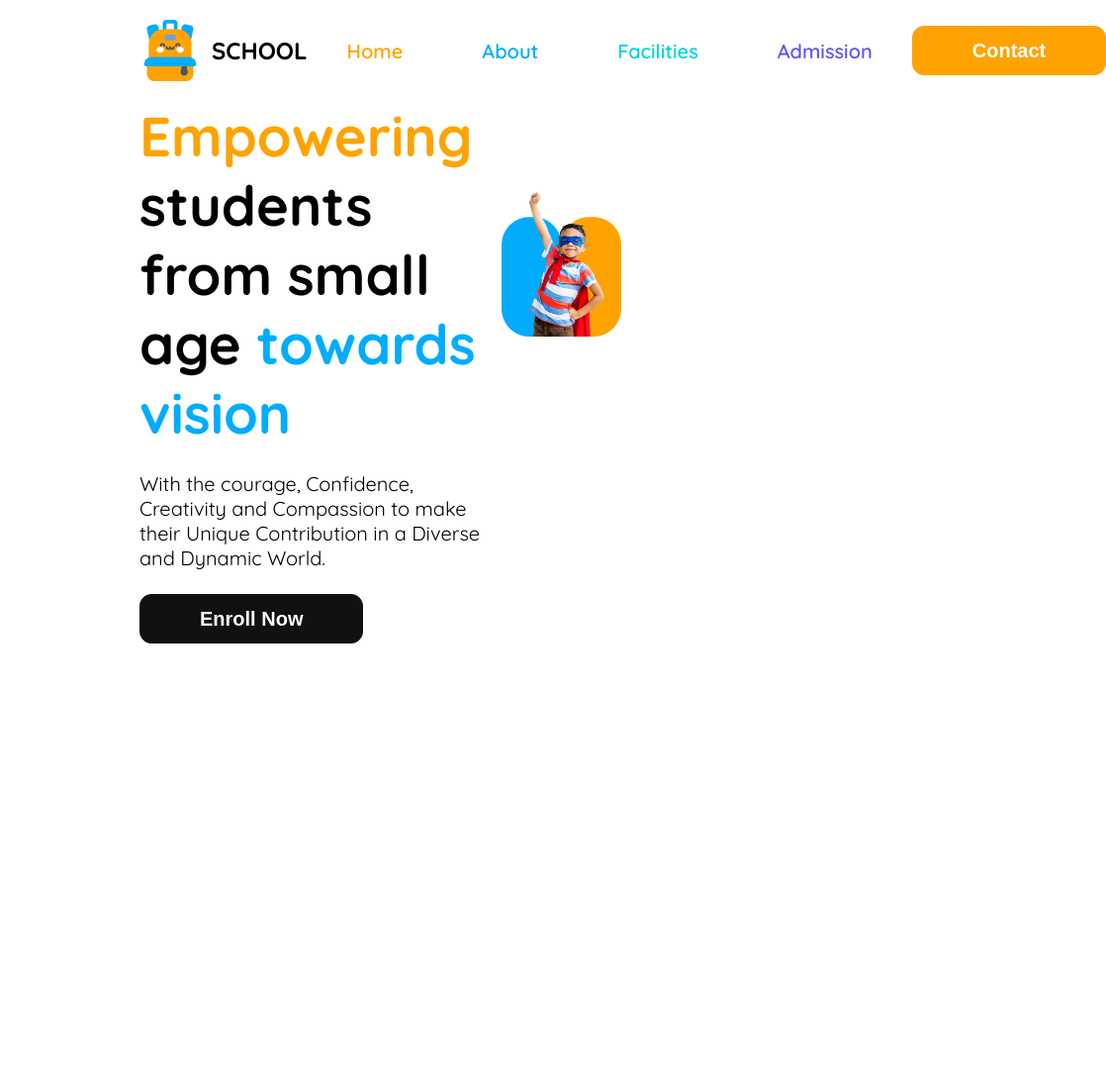
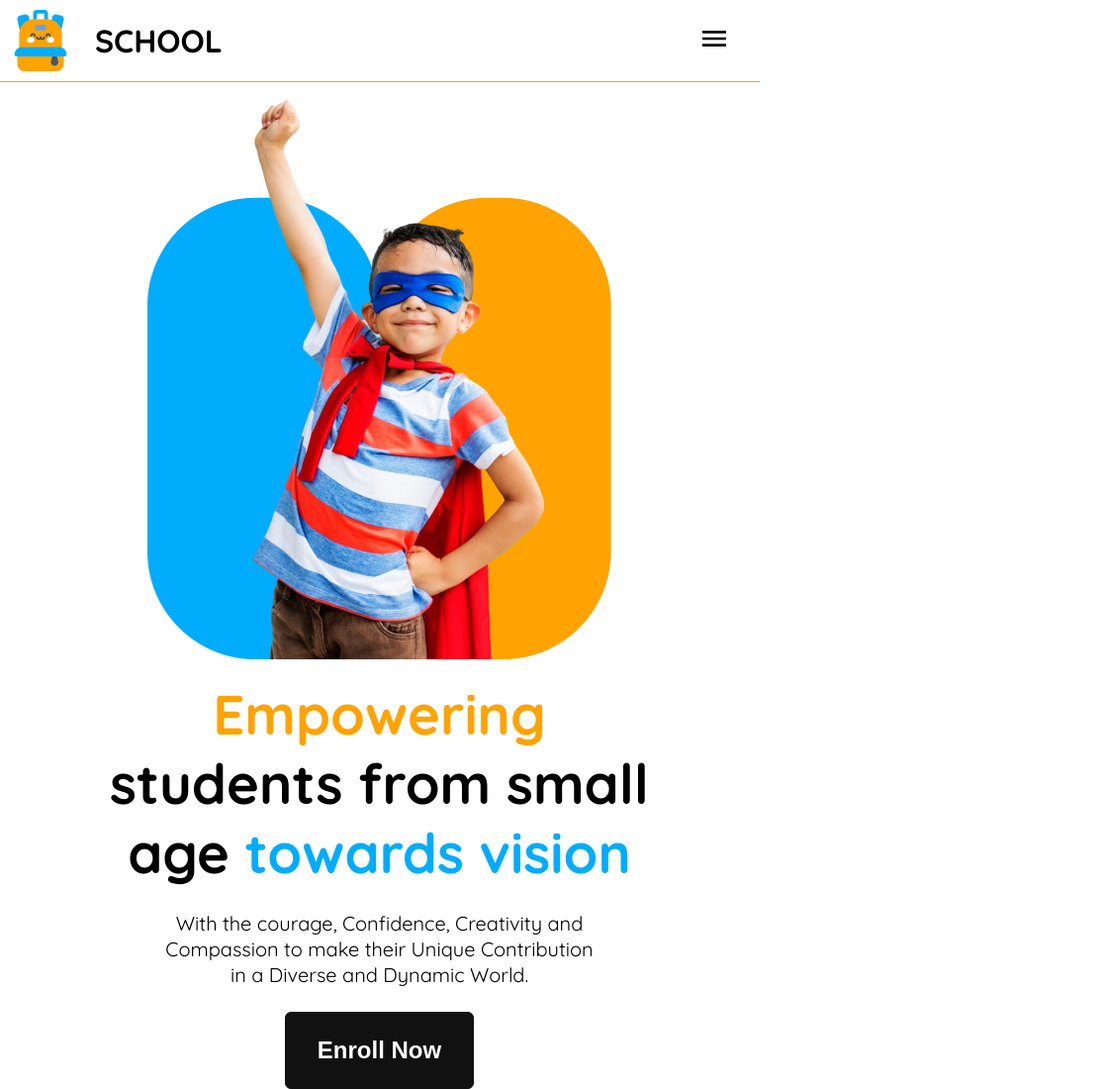
Before and after one commit to md-mainul-980/assignment-2, a plain HTML site: page index.html in a window 768 px wide. Shown: the whole page at 99% size, 1118 px wide, since content can reach past the window. Before the commit the page ends 800 px from the top, so only its background shows below. Drawn offline with Linux system fonts and the light colour scheme.

Commit message:
some change

```diff
--- a/style.css
+++ b/style.css
@@ -26,7 +26,7 @@ a, button {
     text-decoration: none;
 }
 
-a button {
+a, button {
     cursor: pointer;
 }
 
@@ -49,7 +49,12 @@ a button {
 .top_left {
     display: flex;
     align-items: center;
-    gap: 0.688em;
+    gap: 24px;
+}
+
+.top_left h2 {
+    font-size: 2rem;
+    font-weight: bold;
 }
 
 .top_left h2, img {
@@ -123,7 +128,7 @@ nav a {
 }
 
 .cta button {
-    transition: all 1.6s ease 0s;
+    transition: all 0.75s ease 0s;
 }
 .cta button:hover {
     box-shadow: rgba(254, 163, 1, 1) 0px 5px 15px;
@@ -276,7 +281,8 @@ nav a {
     }
 
     .banner_text p {
-        font-size: 0.875rem;
+        font-size: 0.975rem;
+        font-weight: 500;
         padding-bottom: 1.5rem;
     }
 
@@ -285,9 +291,119 @@ nav a {
         border-radius: 6px;
         color: white;
         font-weight: 600;
-        font-size: 1rem;
+        font-size: 1.1rem;
         padding: 14px 40px;
         border: 1px solid rgba(17, 17, 17, 1);
     }
 
 }
+
+@media (min-width: 577px) and (max-width: 992px) {
+    .top_sec {
+        justify-content: space-between;
+        margin: 0px;
+        border-bottom: 1px solid rgba(254, 163, 1, 1);
+
+    }
+
+    .top_left img {
+        padding: 10px 0px 10px 10px;
+    }
+
+    .cta_btn {
+        display: none;
+    }
+
+    .ctabtn {
+        display: flex;
+        color: rgb(242, 235, 99);
+    }
+
+    .ctabtn:hover {
+        background-color: rgba(254, 163, 1, 1);
+        color: white;
+    }
+
+    .admibtn {
+        color: #6a66ee;
+    }
+
+    nav a {
+        height: auto;
+        width: 100%;
+        padding: 20px 30px;
+        justify-content: flex-start;
+    }
+
+    nav a:hover {
+        background-color: rgb(255, 255, 255);
+    }
+
+    .cta_menu:hover {
+        background-color: rgb(61, 59, 59);
+    }
+
+    .link_container {
+        display: flex;
+        flex-direction: column;
+        align-items: flex-start;
+
+        position: fixed;
+        top: 0;
+        right: -100%;
+        z-index: 10;
+        width: 250px;
+        height: 100%;
+        background-color: rgb(61, 59, 59);
+        box-shadow: -5px 0 5px rgba( 0, 0, 0, 0.25);
+        transition: 0.75s ease-out;
+    }
+
+    .open_side_bar, .close_side_bar {
+        display: block;
+        padding: 10px 30px;
+    }
+
+
+    #side_bar:checked ~ .link_container {
+        right: 0;
+    }
+
+    .banner {
+        display: flex;
+        flex-direction: column-reverse;
+        margin: 8px 17px 40px 16px;
+        padding: 0 auto;
+        justify-content: space-between;
+        align-items: center;
+    }
+
+    .banner_text {
+        display: block;
+        text-align: center;
+    }
+
+    .banner_text h1 {
+        font-size: 3.5rem;
+        font-weight: bold;
+        padding-top: 1rem;
+        padding-bottom: 1.5rem;
+    }
+
+    .banner_text p {
+        font-size: 1.25rem;
+        padding: 0 4rem 1.5rem;
+        line-height: 1.3;
+    }
+
+    .banner_text button {
+        background-color: rgba(17, 17, 17, 1);
+        border-radius: 6px;
+        color: white;
+        font-weight: 600;
+        font-size: 1.5rem;
+        padding: 24px 32px;
+        border: 1px solid rgba(17, 17, 17, 1);
+    }
+
+}
```
